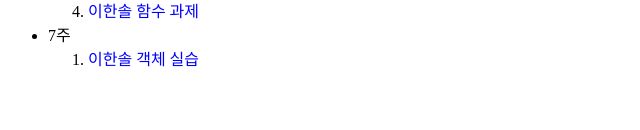
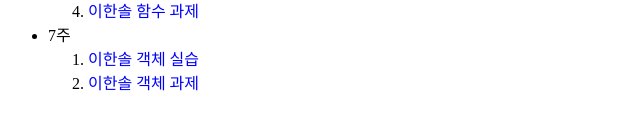
Before and after one commit to Hansol928/Hansol928.github.io, a plain HTML site: page index.html in a window 1280 px wide. Shown: the part 514-644 px from the top of the page, without its empty margins (0-640 px from the left). Drawn offline with nearby package versions, Linux system fonts and the light colour scheme.

Commit message:
Update index.html

```diff
--- a/index.html
+++ b/index.html
@@ -47,7 +47,7 @@ a:active{color:red;text-decoration:none;}
          <li id="week06">7주</li>
    <ol type="7">
   <li><a href="http://hansol928.github.io/191017/1910171.html">이한솔 객체 실습</a></li>
-
+  <li><a href="http://hansol928.github.io/191017/1910172.html">이한솔 객체 과제</a></li>
   </ol>
   </ul>
 </section>
```
